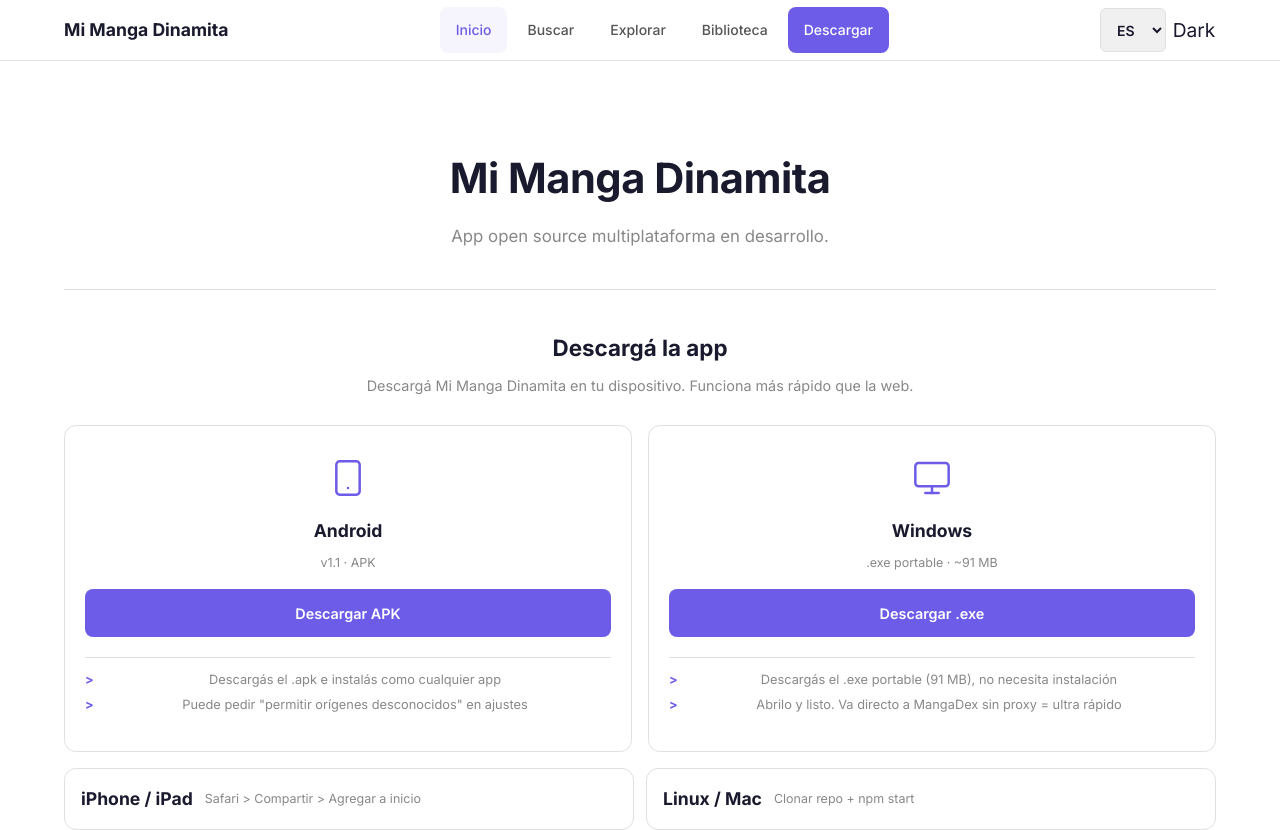
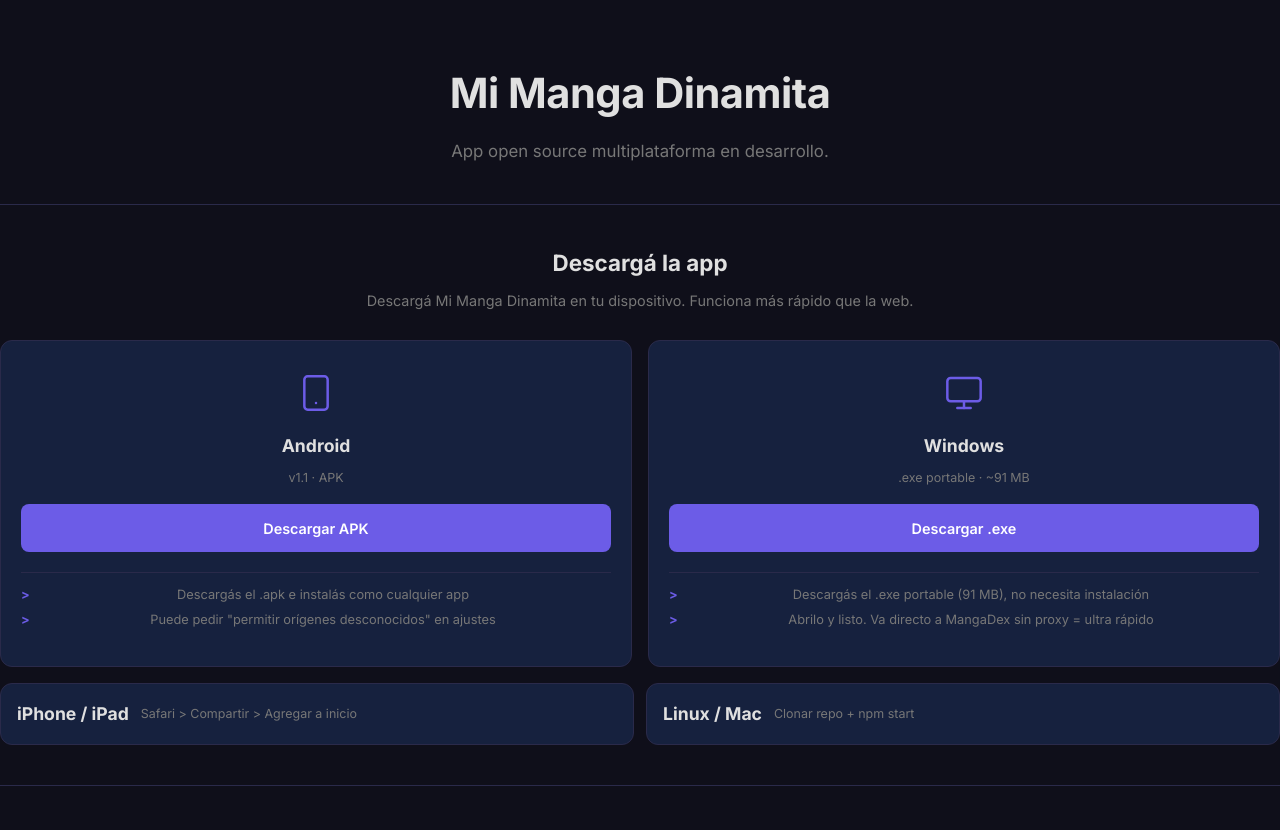
Before and after one commit to luzbelo-dev/mangarg, an Angular app: page / in a window 1280 px wide. Shown: the top 830 px of the page. Built offline with nearby package versions, Linux system fonts and the light colour scheme.

Commit message:
fix: hide app shell (navbar, tab bar) on landing page - web is download only

```diff
--- a/src/app/app.ts
+++ b/src/app/app.ts
@@ -11,14 +11,14 @@
   standalone: true,
   imports: [RouterOutlet, NavbarComponent, MobileHeaderComponent, MobileTabBarComponent],
   template: `
-    @if (!isReaderRoute()) {
+    @if (!hideAppShell()) {
       <mt-navbar class="desktop-only" />
       <mt-mobile-header class="mobile-only" />
     }
-    <main [class.main-content]="!isReaderRoute()" [class.main-content--mobile]="!isReaderRoute()">
+    <main [class.main-content]="!hideAppShell()" [class.main-content--mobile]="!hideAppShell()">
       <router-outlet />
     </main>
-    @if (!isReaderRoute()) {
+    @if (!hideAppShell()) {
       <mt-mobile-tab-bar class="mobile-only" />
     }
   `,
@@ -64,4 +64,6 @@
   );
 
   isReaderRoute = computed(() => this.url().startsWith('/reader'));
+  isLandingRoute = computed(() => this.url() === '/' || this.url() === '');
+  hideAppShell = computed(() => this.isReaderRoute() || this.isLandingRoute());
 }
```
